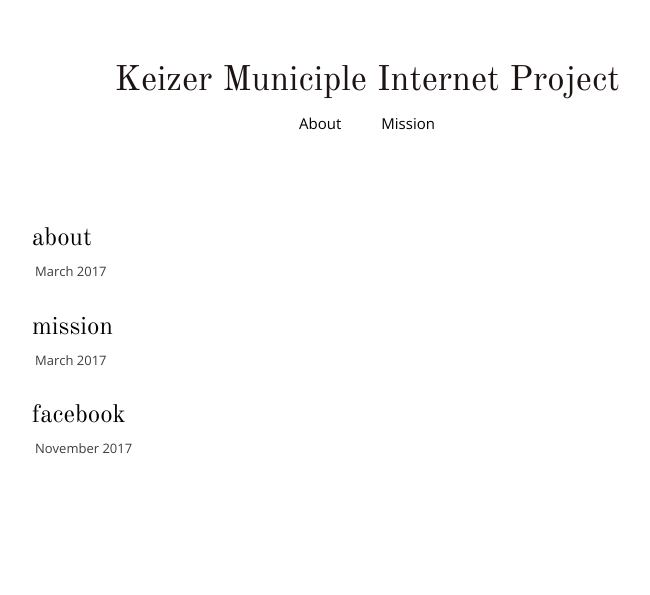
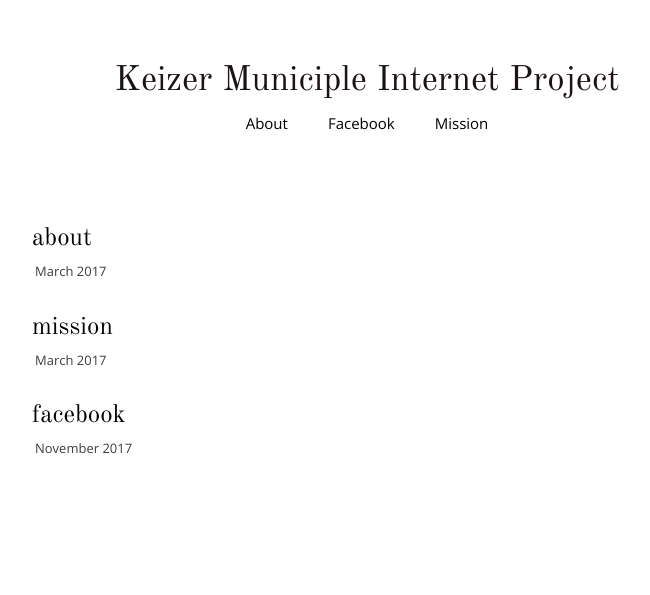
Before and after one commit to keizerinternet/website, a plain HTML site: page index.html in a window 1280 px wide. Shown: the whole page, without its empty margins (273-923 px from the left). Drawn offline with nearby package versions, Linux system fonts and the light colour scheme.

Commit message:
[ci skip] deploy from dmiedema

```diff
--- a/index.html
+++ b/index.html
@@ -399,6 +399,8 @@
 
           <li><a href="http://keizerinternet.com/about">About</a></li>
 
+          <li><a href="http://keizerinternet.com/facebook">Facebook</a></li>
+
           <li><a href="http://keizerinternet.com/mission">Mission</a></li>
 
       </ul>
```
Also changed, not shown: 404.html (+2 -0 lines), about/index.html (+2 -0 lines), facebook/index.html (+2 -0 lines), mission/index.html (+2 -0 lines).
